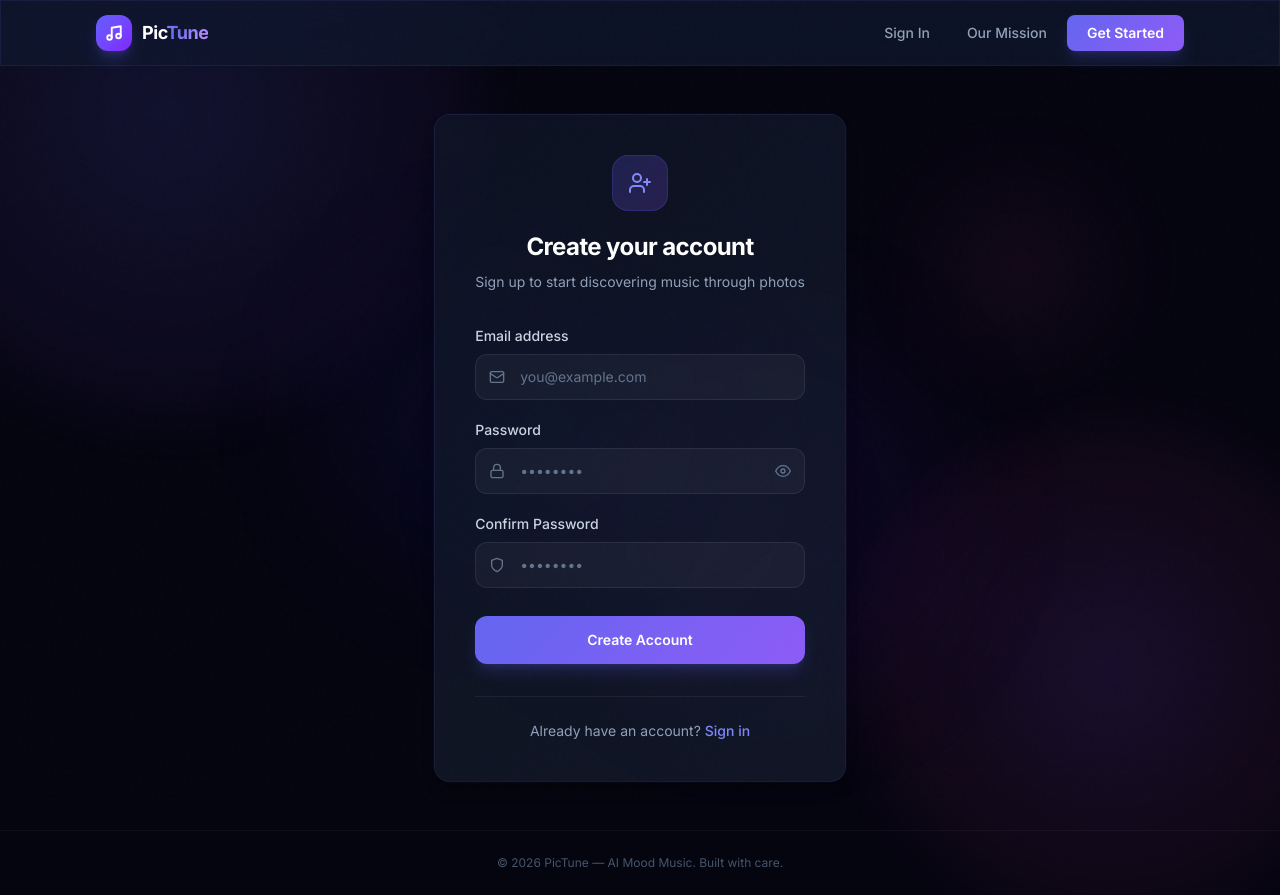
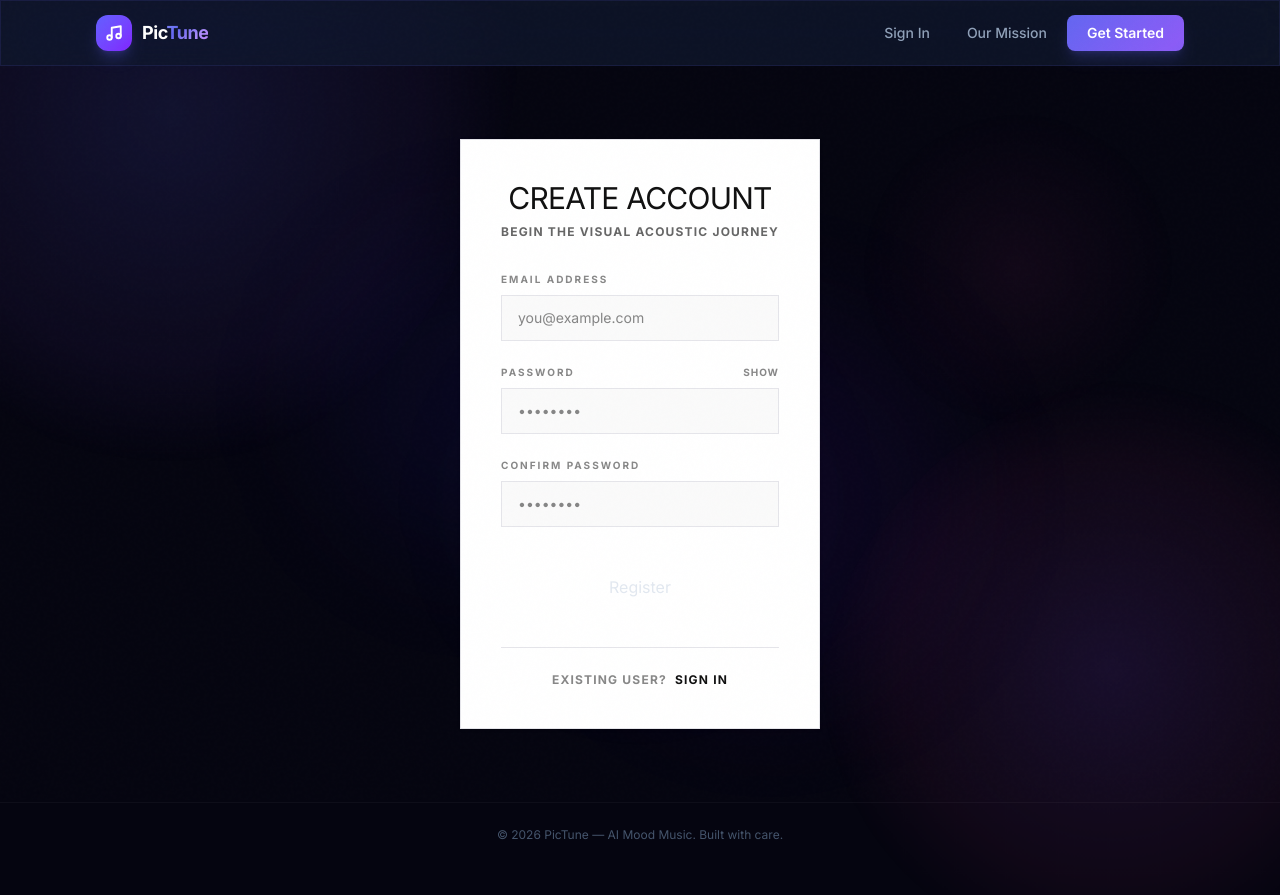
Before and after one commit to Shriii19/pictune_frontend, a React (Vite) app: page /register in a window 1280 px wide. After the commit the page ends 867 px from the top, so only its background shows below. Built offline with nearby package versions, Linux system fonts and the light colour scheme.

Commit message:
feat: enhance AuthForm component with improved layout and styling for better user experience

```diff
--- a/src/components/AuthForm.jsx
+++ b/src/components/AuthForm.jsx
@@ -19,171 +19,108 @@ export default function AuthForm({ type, onSubmit, error, loading }) {
   };
 
   return (
-    <div className="w-full max-w-md animate-slide-up">
-      {/* Card */}
-      <div className="glass-card rounded-2xl p-8 md:p-10">
+    <div className="w-full max-w-md animate-slide-up bg-white border border-[#E5E5EA] p-8 md:p-10 shadow-sm">
       {/* Header */}
       <div className="text-center mb-8">
-          <div className="inline-flex items-center justify-center w-14 h-14 rounded-2xl bg-linear-to-br from-indigo-500/20 to-violet-500/20 border border-indigo-500/20 mb-5">
-            {isRegister ? (
-              <svg width="24" height="24" viewBox="0 0 24 24" fill="none" stroke="#818cf8" strokeWidth="2" strokeLinecap="round" strokeLinejoin="round">
-                <path d="M16 21v-2a4 4 0 0 0-4-4H6a4 4 0 0 0-4 4v2" />
-                <circle cx="9" cy="7" r="4" />
-                <line x1="19" y1="8" x2="19" y2="14" />
-                <line x1="22" y1="11" x2="16" y2="11" />
-              </svg>
-            ) : (
-              <svg width="24" height="24" viewBox="0 0 24 24" fill="none" stroke="#818cf8" strokeWidth="2" strokeLinecap="round" strokeLinejoin="round">
-                <rect x="3" y="11" width="18" height="11" rx="2" ry="2" />
-                <path d="M7 11V7a5 5 0 0 1 10 0v4" />
-              </svg>
-            )}
-          </div>
-          <h2 className="text-2xl font-bold tracking-tight text-white">
-            {isRegister ? "Create your account" : "Welcome back"}
+        <h2 className="font-editorial text-3xl tracking-tight text-[#111111] uppercase">
+          {isRegister ? "Create Account" : "Access Studio"}
         </h2>
-          <p className="text-slate-400 mt-2 text-sm leading-relaxed">
+        <p className="text-[#666666] mt-2 text-xs uppercase tracking-widest font-bold">
           {isRegister
-              ? "Sign up to start discovering music through photos"
-              : "Sign in to continue to PicTune"}
+            ? "Begin the visual acoustic journey"
+            : "Return to your visual analysis"}
         </p>
       </div>
 
       {/* Error Message */}
       {error && (
-          <div className="mb-6 p-3.5 rounded-xl bg-red-500/8 border border-red-500/20 animate-slide-down">
-            <div className="flex items-center gap-2.5">
-              <svg width="16" height="16" viewBox="0 0 24 24" fill="none" stroke="#f87171" strokeWidth="2" strokeLinecap="round" strokeLinejoin="round" className="shrink-0">
-                <circle cx="12" cy="12" r="10" />
-                <line x1="15" y1="9" x2="9" y2="15" />
-                <line x1="9" y1="9" x2="15" y2="15" />
-              </svg>
-              <p className="text-red-400 text-sm">{error}</p>
-            </div>
+        <div className="mb-6 p-4 border border-[#FF3B30] bg-[#FAFAFA]">
+          <p className="text-[#FF3B30] text-xs font-bold uppercase tracking-widest text-center">{error}</p>
         </div>
       )}
 
       {/* Form */}
-        <form onSubmit={handleSubmit} className="space-y-5">
+      <form onSubmit={handleSubmit} className="space-y-6">
         <div>
-            <label className="block text-sm font-medium text-slate-300 mb-2">
-              Email address
+          <label className="block text-[10px] font-bold text-[#888888] uppercase tracking-[0.2em] mb-2">
+            Email Address
           </label>
-            <div className="relative">
-              <div className="absolute inset-y-0 left-0 pl-3.5 flex items-center pointer-events-none">
-                <svg width="16" height="16" viewBox="0 0 24 24" fill="none" stroke="#64748b" strokeWidth="2" strokeLinecap="round" strokeLinejoin="round">
-                  <rect x="2" y="4" width="20" height="16" rx="2" />
-                  <path d="m22 7-8.97 5.7a1.94 1.94 0 0 1-2.06 0L2 7" />
-                </svg>
-              </div>
           <input
             type="email"
             required
             value={email}
             onChange={(e) => setEmail(e.target.value)}
-                className="input-glow w-full pl-11 pr-4 py-3 bg-white/4 border border-white/8 rounded-xl text-white text-sm placeholder-slate-500 focus:outline-none focus:border-indigo-500/50 transition-all duration-200"
+            className="w-full px-4 py-3 bg-[#FAFAFA] border border-[#E5E5EA] text-[#111111] text-sm focus:outline-none focus:border-[#111111] transition-colors"
             placeholder="you@example.com"
           />
         </div>
-          </div>
 
         <div>
-            <label className="block text-sm font-medium text-slate-300 mb-2">
+          <div className="flex justify-between items-center mb-2">
+            <label className="block text-[10px] font-bold text-[#888888] uppercase tracking-[0.2em]">
               Password
             </label>
-            <div className="relative">
-              <div className="absolute inset-y-0 left-0 pl-3.5 flex items-center pointer-events-none">
-                <svg width="16" height="16" viewBox="0 0 24 24" fill="none" stroke="#64748b" strokeWidth="2" strokeLinecap="round" strokeLinejoin="round">
-                  <rect x="3" y="11" width="18" height="11" rx="2" ry="2" />
-                  <path d="M7 11V7a5 5 0 0 1 10 0v4" />
-                </svg>
+            <button
+              type="button"
+              onClick={() => setShowPassword(!showPassword)}
+              className="text-[10px] font-bold text-[#888888] hover:text-[#111111] uppercase tracking-widest"
+            >
+              {showPassword ? "Hide" : "Show"}
+            </button>
           </div>
           <input
             type={showPassword ? "text" : "password"}
             required
             value={password}
             onChange={(e) => setPassword(e.target.value)}
-                className="input-glow w-full pl-11 pr-12 py-3 bg-white/4 border border-white/8 rounded-xl text-white text-sm placeholder-slate-500 focus:outline-none focus:border-indigo-500/50 transition-all duration-200"
+            className="w-full px-4 py-3 bg-[#FAFAFA] border border-[#E5E5EA] text-[#111111] text-sm focus:outline-none focus:border-[#111111] transition-colors"
             placeholder="••••••••"
           />
-              <button
-                type="button"
-                onClick={() => setShowPassword(!showPassword)}
-                className="absolute inset-y-0 right-0 pr-3.5 flex items-center text-slate-500 hover:text-slate-300 transition-colors"
-              >
-                {showPassword ? (
-                  <svg width="16" height="16" viewBox="0 0 24 24" fill="none" stroke="currentColor" strokeWidth="2" strokeLinecap="round" strokeLinejoin="round">
-                    <path d="M17.94 17.94A10.07 10.07 0 0 1 12 20c-7 0-11-8-11-8a18.45 18.45 0 0 1 5.06-5.94M9.9 4.24A9.12 9.12 0 0 1 12 4c7 0 11 8 11 8a18.5 18.5 0 0 1-2.16 3.19m-6.72-1.07a3 3 0 1 1-4.24-4.24" />
-                    <line x1="1" y1="1" x2="23" y2="23" />
-                  </svg>
-                ) : (
-                  <svg width="16" height="16" viewBox="0 0 24 24" fill="none" stroke="currentColor" strokeWidth="2" strokeLinecap="round" strokeLinejoin="round">
-                    <path d="M1 12s4-8 11-8 11 8 11 8-4 8-11 8-11-8-11-8z" />
-                    <circle cx="12" cy="12" r="3" />
-                  </svg>
-                )}
-              </button>
-            </div>
         </div>
 
         {isRegister && (
-            <div className="animate-slide-down">
-              <label className="block text-sm font-medium text-slate-300 mb-2">
+          <div>
+            <label className="block text-[10px] font-bold text-[#888888] uppercase tracking-[0.2em] mb-2">
               Confirm Password
             </label>
-              <div className="relative">
-                <div className="absolute inset-y-0 left-0 pl-3.5 flex items-center pointer-events-none">
-                  <svg width="16" height="16" viewBox="0 0 24 24" fill="none" stroke="#64748b" strokeWidth="2" strokeLinecap="round" strokeLinejoin="round">
-                    <path d="M12 22s8-4 8-10V5l-8-3-8 3v7c0 6 8 10 8 10z" />
-                  </svg>
-                </div>
             <input
               type={showPassword ? "text" : "password"}
               required
               value={confirmPassword}
               onChange={(e) => setConfirmPassword(e.target.value)}
-                  className="input-glow w-full pl-11 pr-4 py-3 bg-white/4 border border-white/8 rounded-xl text-white text-sm placeholder-slate-500 focus:outline-none focus:border-indigo-500/50 transition-all duration-200"
+              className="w-full px-4 py-3 bg-[#FAFAFA] border border-[#E5E5EA] text-[#111111] text-sm focus:outline-none focus:border-[#111111] transition-colors"
               placeholder="••••••••"
             />
-              </div>
           </div>
         )}
 
         <button
           type="submit"
           disabled={loading}
-            className="gradient-btn w-full py-3.5 mt-2 rounded-xl text-sm font-semibold text-white disabled:opacity-50 disabled:cursor-not-allowed disabled:transform-none shadow-lg shadow-indigo-500/20"
+          className="btn-primary w-full py-4 mt-2"
         >
-            {loading ? (
-              <span className="flex items-center justify-center gap-2">
-                <span className="w-4 h-4 border-2 border-white/30 border-t-white rounded-full animate-spin" />
-                Please wait...
-              </span>
-            ) : (
-              isRegister ? "Create Account" : "Sign In"
-            )}
+          {loading ? "Processing..." : (isRegister ? "Register" : "Authenticate")}
         </button>
       </form>
 
       {/* Footer */}
-        <div className="mt-8 pt-6 border-t border-white/6 text-center text-sm text-slate-400">
+      <div className="mt-8 pt-6 border-t border-[#E5E5EA] text-center text-xs text-[#888888] font-bold uppercase tracking-widest">
         {isRegister ? (
           <>
-              Already have an account?{" "}
-              <Link to="/login" className="text-indigo-400 hover:text-indigo-300 font-medium transition-colors">
-                Sign in
+            Existing User?{" "}
+            <Link to="/login" className="text-[#111111] hover:underline transition-colors ml-1">
+              Sign In
             </Link>
           </>
         ) : (
           <>
-              Don&apos;t have an account?{" "}
-              <Link to="/register" className="text-indigo-400 hover:text-indigo-300 font-medium transition-colors">
-                Create one
+            New User?{" "}
+            <Link to="/register" className="text-[#111111] hover:underline transition-colors ml-1">
+              Create Profile
             </Link>
           </>
         )}
       </div>
     </div>
-    </div>
   );
 }
```
Lines whose indentation alone changed are shown as unchanged.
